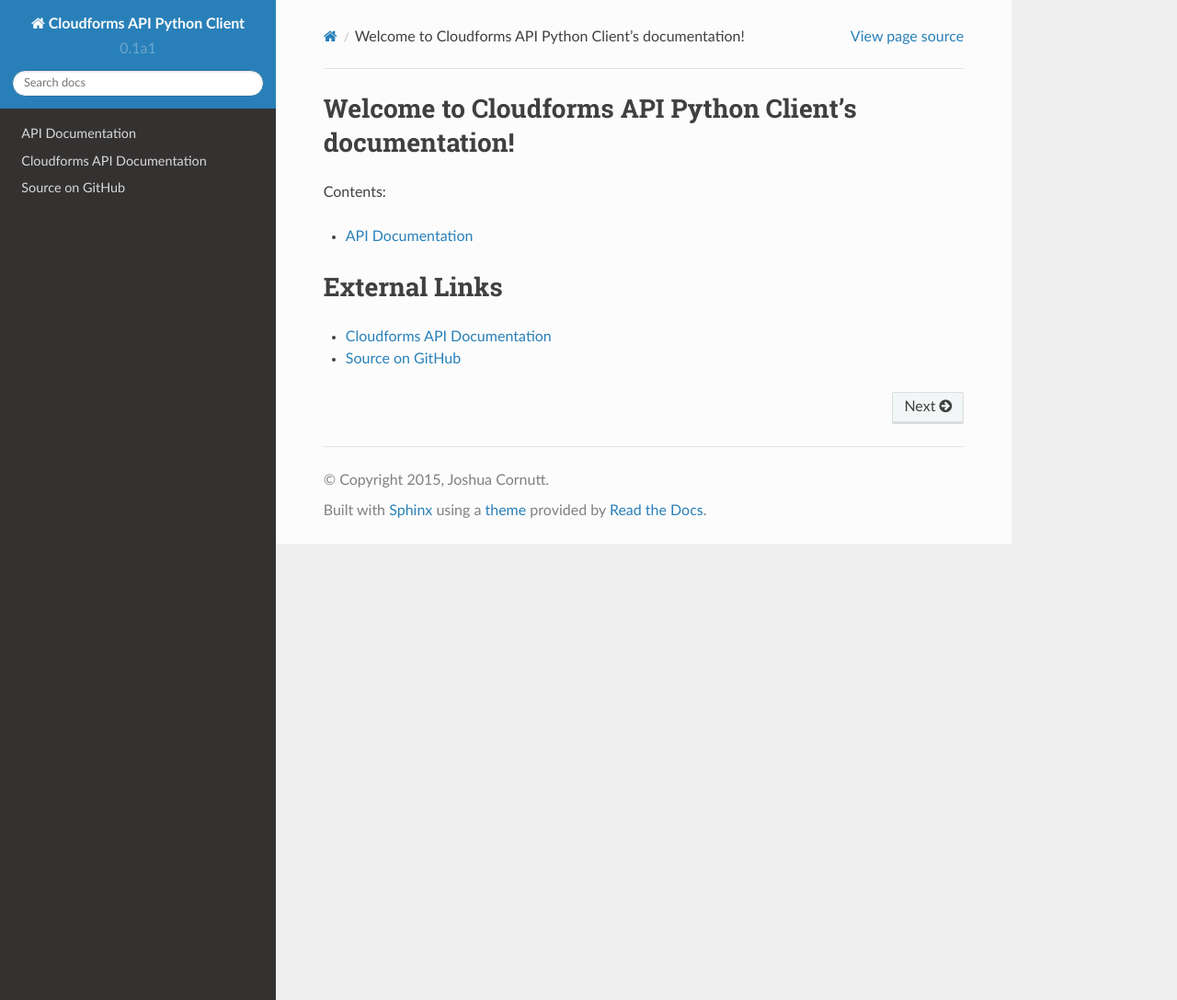
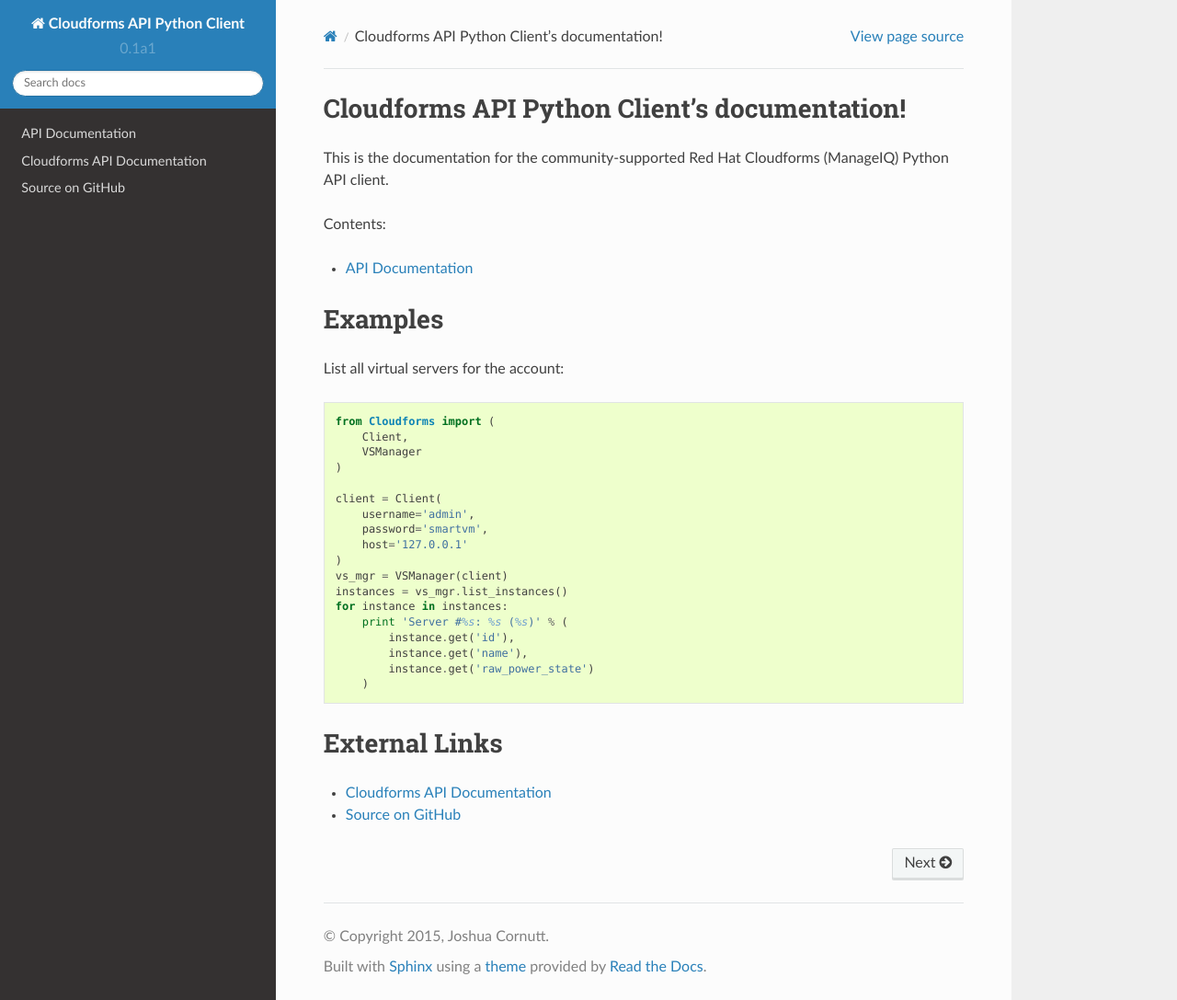
Before and after one commit to 01000101/python-cloudforms, a Sphinx documentation site: the page built from docs/index.rst, in a window 1280 px wide and 1087 px high. Shown: the whole window at 92% size. Built offline with Sphinx 7.4.7 and the Read the Docs theme 2.0.0, drawn with Linux system fonts in a browser that asks for light colours.

Commit message:
Adding examples to docs

```diff
--- a/docs/index.rst
+++ b/docs/index.rst
@@ -3,8 +3,10 @@
    You can adapt this file completely to your liking, but it should at least
    contain the root `toctree` directive.
 
-Welcome to Cloudforms API Python Client's documentation!
+Cloudforms API Python Client's documentation!
 ========================================================
+
+This is the documentation for the community-supported Red Hat Cloudforms (ManageIQ) Python API client.
 
 Contents:
 
@@ -15,6 +17,30 @@
    api/*
 
 
+Examples
+========
+
+List all virtual servers for the account::
+
+    from Cloudforms import (
+        Client,
+        VSManager
+    )
+
+    client = Client(
+        username='admin',
+        password='smartvm',
+        host='127.0.0.1'
+    )
+    vs_mgr = VSManager(client)
+    instances = vs_mgr.list_instances()
+    for instance in instances:
+        print 'Server #%s: %s (%s)' % (
+            instance.get('id'),
+            instance.get('name'),
+            instance.get('raw_power_state')
+        )
+
 
 External Links
 ==============
```
